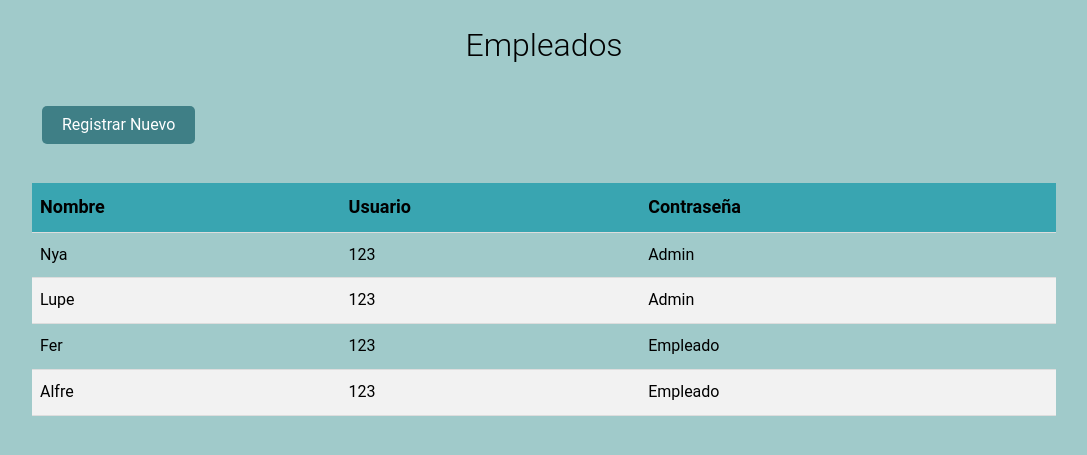
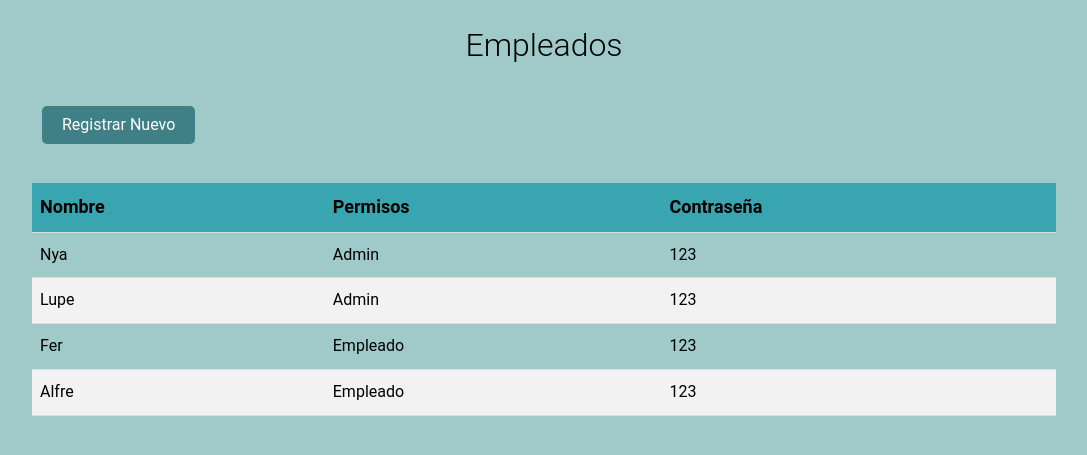
Before and after one commit to Alfredowo/AutolavadoInc, a PHP site: page /empleados in a window 1280 px wide. Shown: the part 162-617 px from the top of the page, without its empty margins (96-1183 px from the left). Run offline with PHP 8.4, Linux system fonts and the light colour scheme; data comes from the database, SQL or seed files in the repository; some libraries are stand-ins or nearby versions.

Commit message:
se arreglaron algunos titulos de las tablas

```diff
--- a/Autolavado/view/clientesatendidos.view.php
+++ b/Autolavado/view/clientesatendidos.view.php
@@ -8,8 +8,8 @@
     <table class="table" id="tabla_clientes">
         <thead>
             <tr>
+                <td class="tabletitulos">Turno</td>
                 <td class="tabletitulos">Cliente</td>
-                <td class="tabletitulos">Turno</td>
                 <td class="tabletitulos">Empleado</td>
                 <td class="tabletitulos">Vehiculo</td>
                 <td class="tabletitulos">Cantidad</td>
--- a/Autolavado/view/empleadodia.view.php
+++ b/Autolavado/view/empleadodia.view.php
@@ -16,8 +16,8 @@
         <tbody>
             <?php foreach ($resultado as $res) {?>
                 <tr>
+                    <td><?php echo $res['nombre'] ?></td>
                     <td><?php echo $res['fecha'] ?></td>
-                    <td><?php echo $res['nombre'] ?></td>
                     <td><?php echo $res['autosLavados'] ?></td>
                     <td><?php echo $res['total'] ?></td>
                 </tr>
--- a/Autolavado/view/empleados.view.php
+++ b/Autolavado/view/empleados.view.php
@@ -8,7 +8,7 @@
         <thead>
             <tr>
                 <td class="tabletitulos">Nombre</td>
-                <td class="tabletitulos">Usuario</td>
+                <td class="tabletitulos">Permisos</td>
                 <td class="tabletitulos">Contraseña</td>
             </tr>
         </thead>
@@ -16,8 +16,8 @@
             <?php foreach ($resultado as $res) {?>
                 <tr>
                     <td><?php echo $res['nombre'] ?></td>
+                    <td><?php echo $res['permisos'] ?></td>
                     <td><?php echo $res['pass'] ?></td>
-                    <td><?php echo $res['permisos'] ?></td>
                 </tr>
             <?php } ?>
         </tbody>
```
